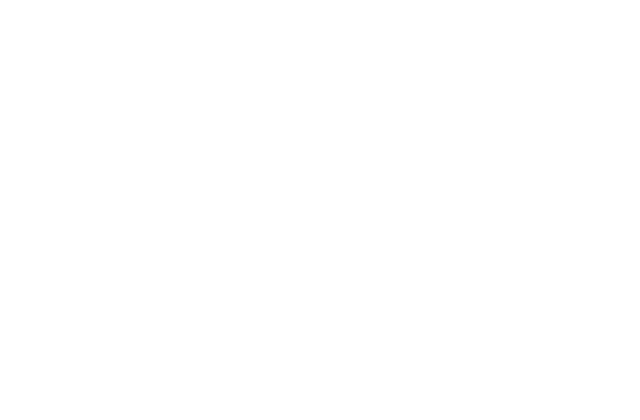
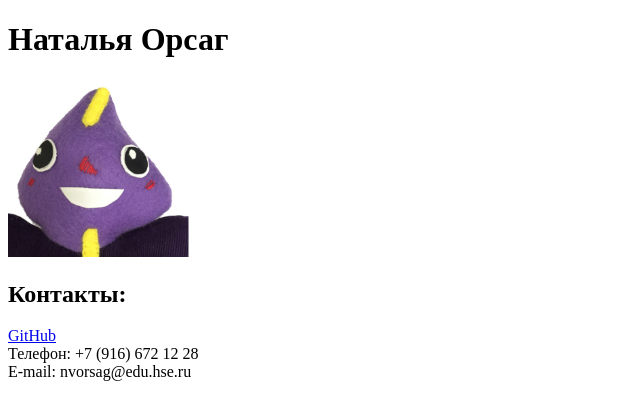
Before and after one commit to orsagnatalia/orsagnatalia.github.io, a plain HTML site: page New Text Document.html in a window 1280 px wide. Shown: the whole page, without its empty margins (0-640 px from the left). Drawn offline with Linux system fonts and the light colour scheme.

Commit message:
second commit

```diff
--- a/New Text Document.html
+++ b/New Text Document.html
@@ -2,8 +2,17 @@
 <html>
 <head>
 	<meta charset="UTF-8">
-	<title>моя страниц</title>
+	<title>моя страница</title>
 </head>
 <body>
+<left><h1>Наталья Орсаг</h1></left>
+      <left><img alt="Это я" width="15%" src="me.png"></left>
+      <br/>
+      <h2>Контакты:</h2>
+      <a href=https://github.com/orsagnatalia>GitHub</a>
+      <br/>
+      Телефон: +7 (916) 672 12 28
+      <br/>
+      E-mail: nvorsag@edu.hse.ru
 </body>
 </html>
```
Also changed, not shown: me.png (added).
